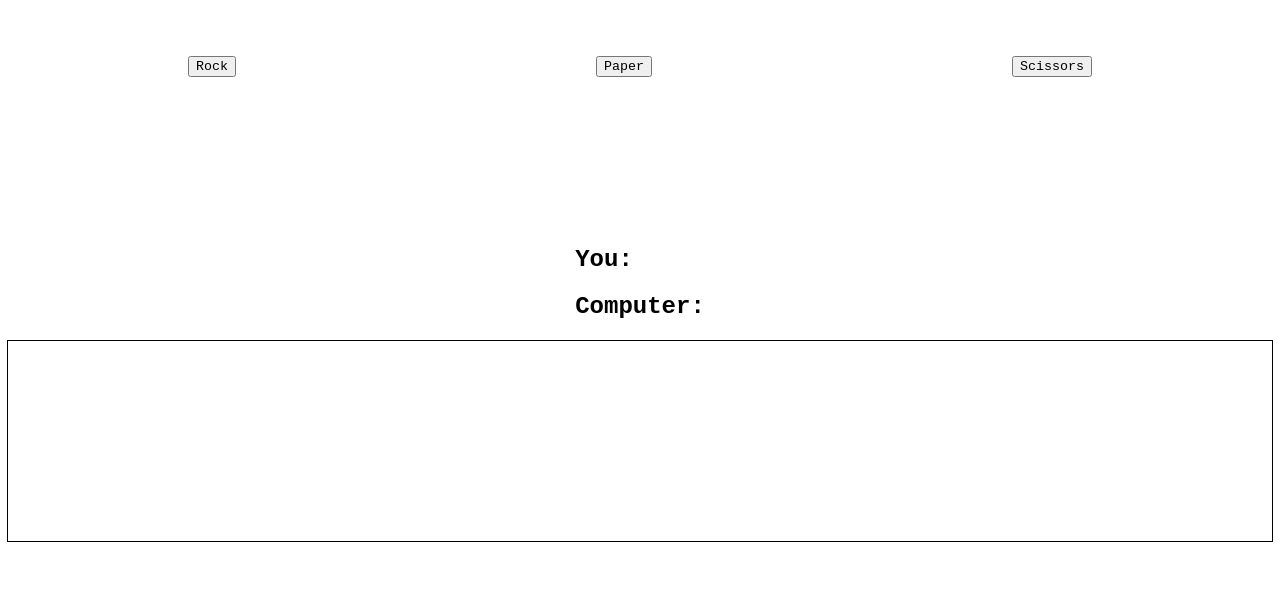
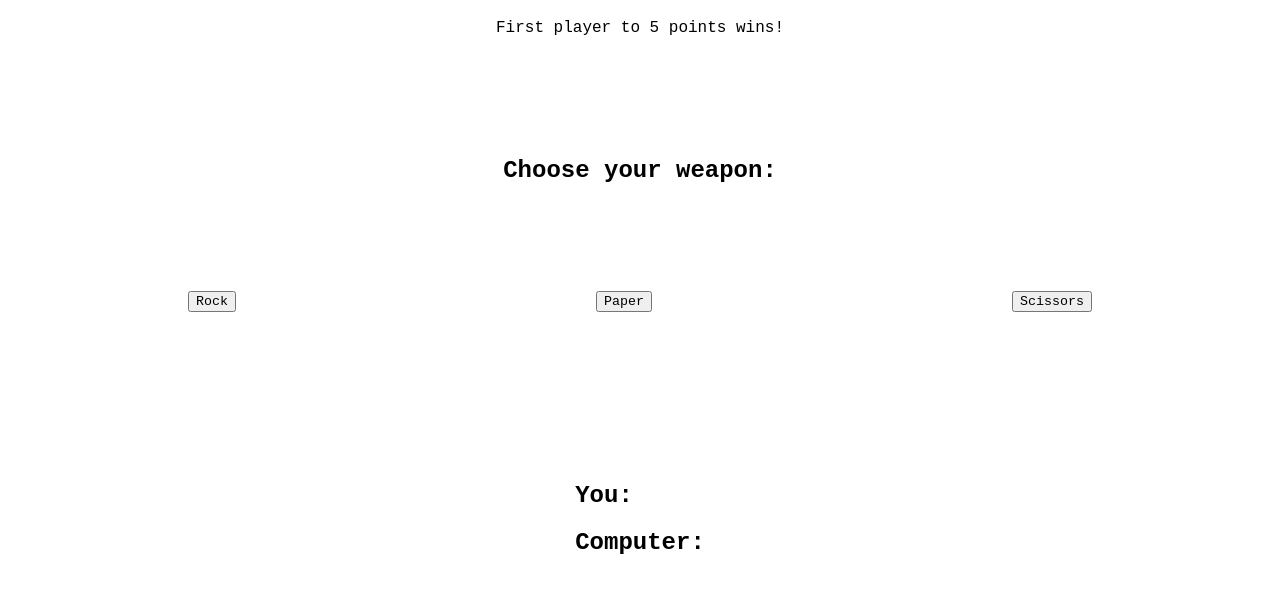
Before and after one commit to ForeytKL22/odin-rockpaperscissors, a plain HTML site: page index.html in a window 1280 px wide. Shown: the part 111-704 px from the top of the page. Drawn offline with Linux system fonts and the light colour scheme.

Commit message:
updated some css

```diff
--- a/index.html
+++ b/index.html
@@ -9,6 +9,10 @@
 </head>
 <body>
 <h1>ROCK, PAPER, SCISSORS</h1>
+
+<p>First player to 5 points wins!</p>
+
+<h2 class="choose">Choose your weapon:</h2>
 <div class="game">
     <div class="buttons">
         <button id="rock">Rock</button>
--- a/style.css
+++ b/style.css
@@ -7,8 +7,26 @@ h1 {
     padding-top: 50px;
 }
 
+p {
+    width: 100%;
+    display: flex;
+    justify-content: center;
+}
+
+.choose {
+    width: 100%;
+    display: flex;
+    justify-content: center;
+    padding-top: 100px;
+    padding-bottom: 50px;
+}
+
 button {
     font-family: 'Courier New', Courier, monospace;
+}
+
+button:hover {
+    cursor: pointer;
 }
 
 .buttons {
@@ -20,6 +38,7 @@ button {
 #results {
     width: 200px;
     height: 100px;
+    margin-top: 50px;
 }
 
 .game {
@@ -32,16 +51,15 @@ button {
 
 #results {
     text-align: center;
-    margin-top: 50px;
 }
 
 .end-game {
-    border: 1px solid black;
     width: 100%;
     height: 200px;
     display: flex;
     flex-direction: column;
     text-align: center;
+    justify-content: center;
 }
 
 .end-div {
@@ -51,7 +69,8 @@ button {
 }
 
 .restart-button {
-    height: 20px;
-    width: 80px;
+    height: 40px;
+    width: 100px;
+    margin-top: 50px;
     background-color: rgb(161, 161, 201);
 }
```
